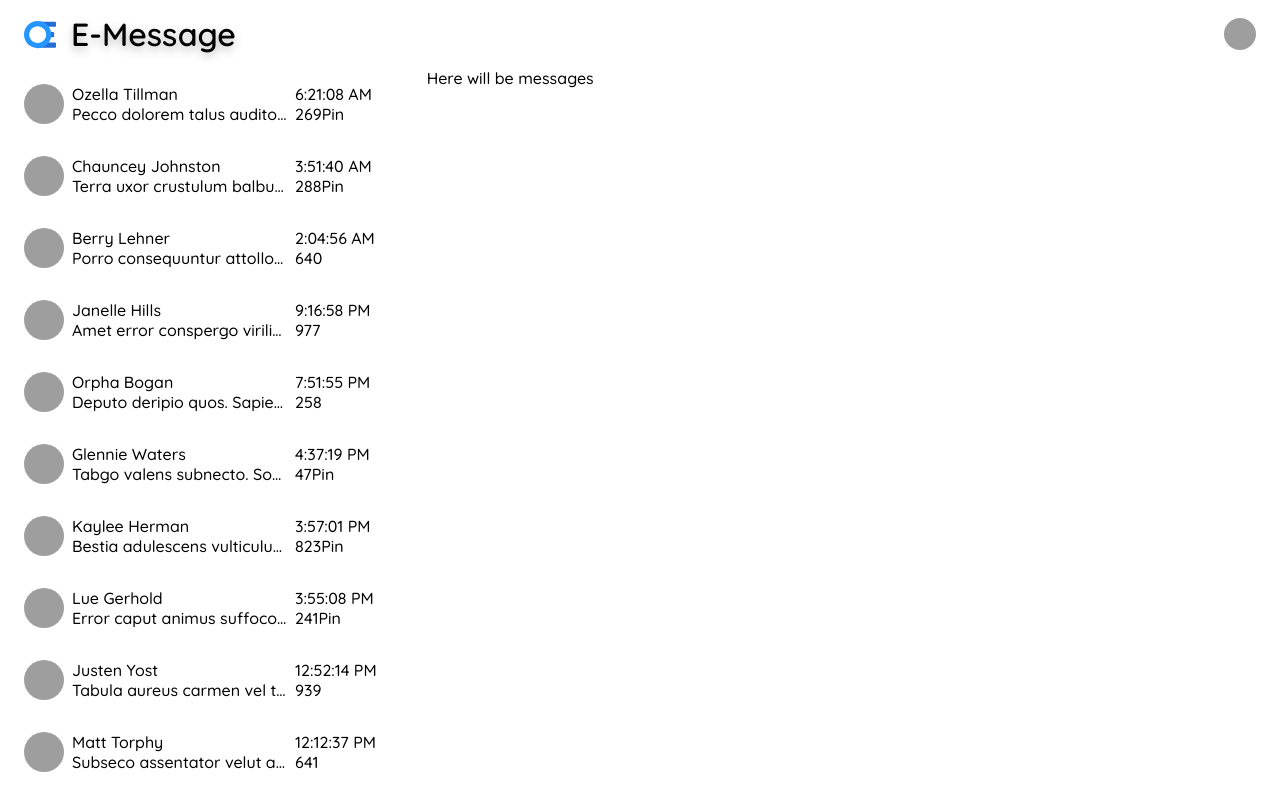
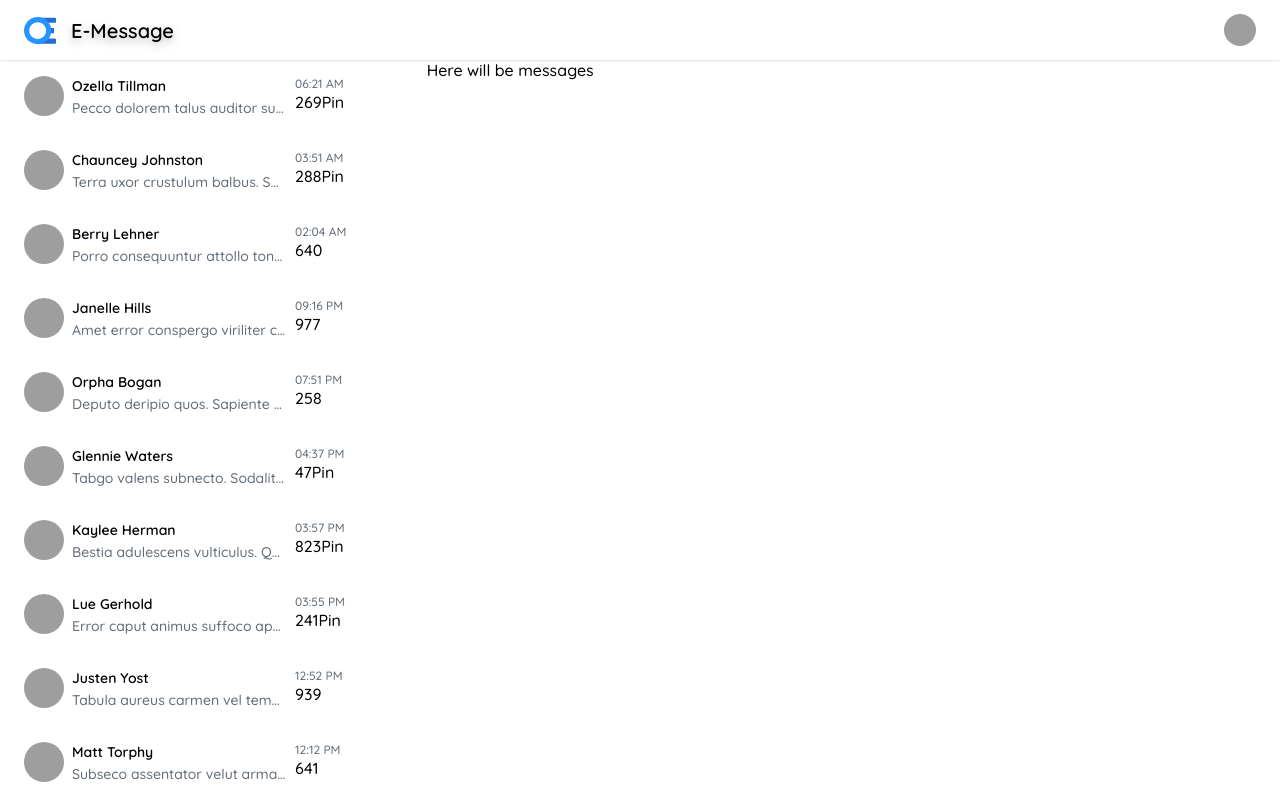
Before and after one commit to nikulin-anton/oe-messenger, a Next.js app: page /messenger in a window 1280 px wide. Built offline with nearby package versions, Linux system fonts and the light colour scheme; grey boxes are pictures that could not be loaded.

Commit message:
Update chat list design

```diff
--- a/src/app/components/Logo/Logo.module.css
+++ b/src/app/components/Logo/Logo.module.css
@@ -4,7 +4,7 @@
 }
 
 .appName {
-  font-size: 32px;
+  font-size: 20px;
   margin-left: 15px;
   font-weight: 600;
   filter: drop-shadow(0px 4px 4px rgba(0, 0, 0, 0.25));
--- a/src/app/globals.css
+++ b/src/app/globals.css
@@ -1,76 +1,20 @@
 :root {
+  --text-primary: #000;
+  --text-secondary: #616c76;
+  --bg-block-primary: #fff;
+
   --max-width: 1100px;
-  --border-radius: 12px;
-  --font-mono: ui-monospace, Menlo, Monaco, "Cascadia Mono", "Segoe UI Mono",
-    "Roboto Mono", "Oxygen Mono", "Ubuntu Monospace", "Source Code Pro",
-    "Fira Mono", "Droid Sans Mono", "Courier New", monospace;
   --font-family: "Quicksand", sans-serif;
 
-  --foreground-rgb: 0, 0, 0;
-  --background-start-rgb: 214, 219, 220;
-  --background-end-rgb: 255, 255, 255;
-
-  --primary-glow: conic-gradient(
-    from 180deg at 50% 50%,
-    #16abff33 0deg,
-    #0885ff33 55deg,
-    #54d6ff33 120deg,
-    #0071ff33 160deg,
-    transparent 360deg
-  );
-  --secondary-glow: radial-gradient(
-    rgba(255, 255, 255, 1),
-    rgba(255, 255, 255, 0)
-  );
-
-  --tile-start-rgb: 239, 245, 249;
-  --tile-end-rgb: 228, 232, 233;
-  --tile-border: conic-gradient(
-    #00000080,
-    #00000040,
-    #00000030,
-    #00000020,
-    #00000010,
-    #00000010,
-    #00000080
-  );
-
-  --callout-rgb: 238, 240, 241;
-  --callout-border-rgb: 172, 175, 176;
-  --card-rgb: 180, 185, 188;
-  --card-border-rgb: 131, 134, 135;
+  --foreground: var(--text-primary);
+  --background: var(--bg-block-primary);
 }
 
 @media (prefers-color-scheme: dark) {
   :root {
-    --foreground-rgb: 255, 255, 255;
-    --background-start-rgb: 0, 0, 0;
-    --background-end-rgb: 0, 0, 0;
-
-    --primary-glow: radial-gradient(rgba(1, 65, 255, 0.4), rgba(1, 65, 255, 0));
-    --secondary-glow: linear-gradient(
-      to bottom right,
-      rgba(1, 65, 255, 0),
-      rgba(1, 65, 255, 0),
-      rgba(1, 65, 255, 0.3)
-    );
-
-    --tile-start-rgb: 2, 13, 46;
-    --tile-end-rgb: 2, 5, 19;
-    --tile-border: conic-gradient(
-      #ffffff80,
-      #ffffff40,
-      #ffffff30,
-      #ffffff20,
-      #ffffff10,
-      #ffffff10,
-      #ffffff80
-    );
-
-    --callout-rgb: 20, 20, 20;
-    --callout-border-rgb: 108, 108, 108;
-    --card-rgb: 100, 100, 100;
-    --card-border-rgb: 200, 200, 200;
+    --text-primary: #eef1f4;
+    --text-secondary: #abbbc9;
+    --bg-block-primary: #21262b;
   }
 }
 
@@ -86,10 +30,11 @@ body {
   overflow-x: hidden;
   font-family: var(--font-family);
   font-weight: 500;
+  background: var(--background);
 }
 
 body {
-  color: rgb(var(--foreground-rgb));
+  color: var(--foreground);
 }
 
 a {
--- a/src/app/messenger/components/ChatListItem/ChatListItem.tsx
+++ b/src/app/messenger/components/ChatListItem/ChatListItem.tsx
@@ -2,12 +2,14 @@ import Avatar from "@/app/components/Avatar/Avatar";
 import { Chat } from "@/app/interfaces/chat";
 import style from "./chat-list-item.module.css";
 
-type Props = {
-  chat: Chat;
-};
+type Props = { chat: Chat };
 
 export default function ChatListItem({ chat }: Props) {
   const fullName = `${chat.interlocutor.firstName} ${chat.interlocutor.lastName}`;
+  const lastMessageTime = chat.lastMessage.dateTime.toLocaleTimeString(
+    "en-us",
+    { hour: "2-digit", minute: "2-digit" }
+  );
 
   return (
     <div className={style.item}>
@@ -17,12 +19,12 @@ export default function ChatListItem({ chat }: Props) {
         width={40}
         height={40}
       />
-      <div className={style.middle}>
-        <p>{fullName}</p>
+      <div className={style.middleBlock}>
+        <p className={style.fullName}>{fullName}</p>
         <p className={style.message}>{chat.lastMessage.value}</p>
       </div>
       <div>
-        <p>{chat.lastMessage.dateTime.toLocaleTimeString()}</p>
+        <p className={style.lastMessageTime}>{lastMessageTime}</p>
         <p>
           {
             <span className={chat.sentMessageRead ? "" : "blue"}>
--- a/src/app/messenger/components/ChatListItem/chat-list-item.module.css
+++ b/src/app/messenger/components/ChatListItem/chat-list-item.module.css
@@ -5,12 +5,30 @@
   gap: 8px;
 }
 
-.middle {
+.middleBlock {
+  display: flex;
+  flex-direction: column;
   overflow: hidden;
+  gap: 2px;
+}
+
+.fullName {
+  font-size: 14px;
+  font-weight: 600;
+  line-height: 20px;
 }
 
 .message {
+  font-size: 14px;
+  line-height: 20px;
   white-space: nowrap;
   text-overflow: ellipsis;
   overflow: hidden;
+  color: var(--text-secondary);
 }
+
+.lastMessageTime {
+  color: var(--text-secondary);
+  font-size: 12px;
+  line-height: 16px;
+}
--- a/src/app/messenger/components/Header/header.module.css
+++ b/src/app/messenger/components/Header/header.module.css
@@ -3,4 +3,5 @@
   align-items: center;
   justify-content: space-between;
   padding: 14px 24px;
+  box-shadow: 0 1px 2px rgba(2, 17, 37, 0.12);
 }
```
